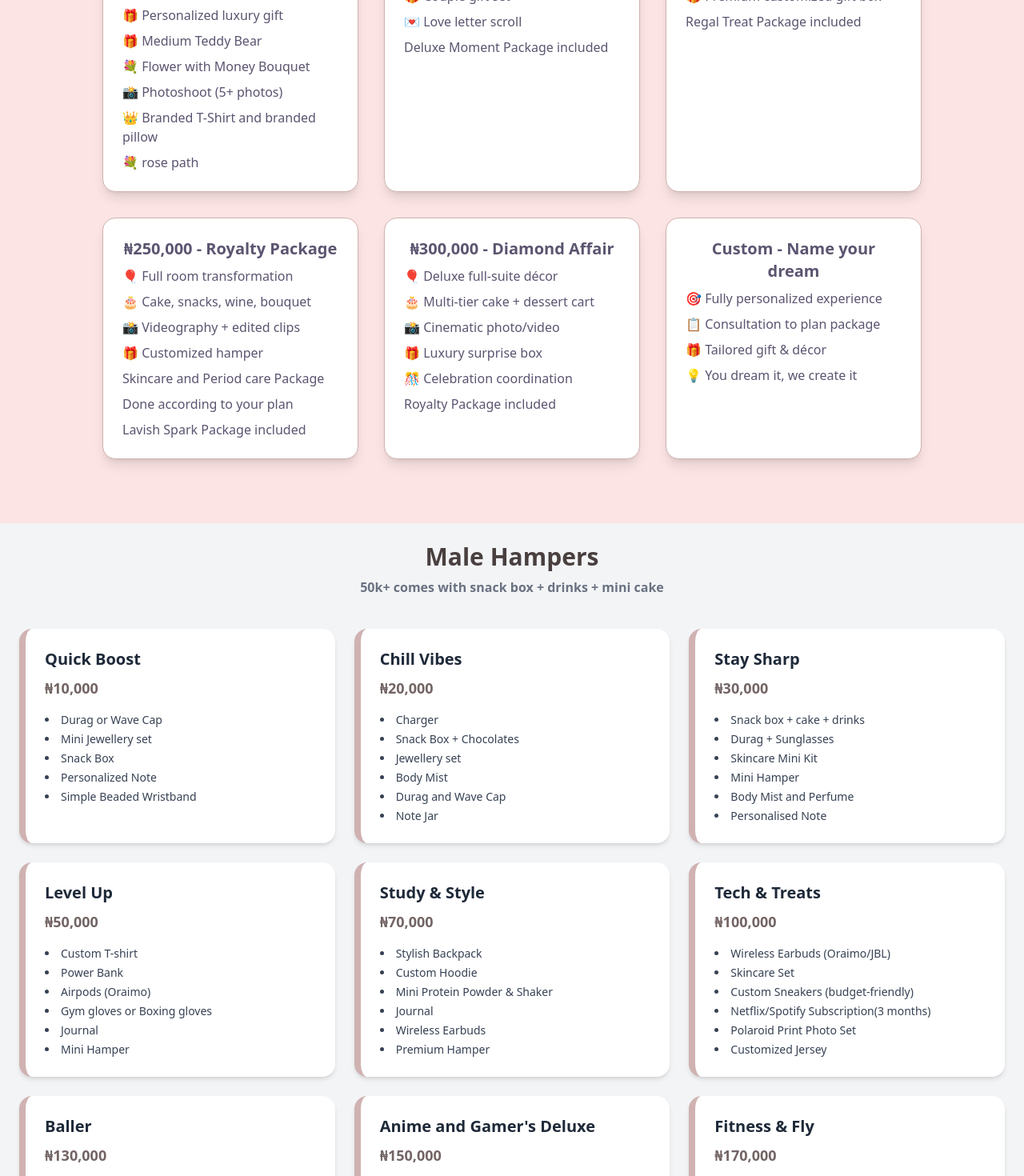
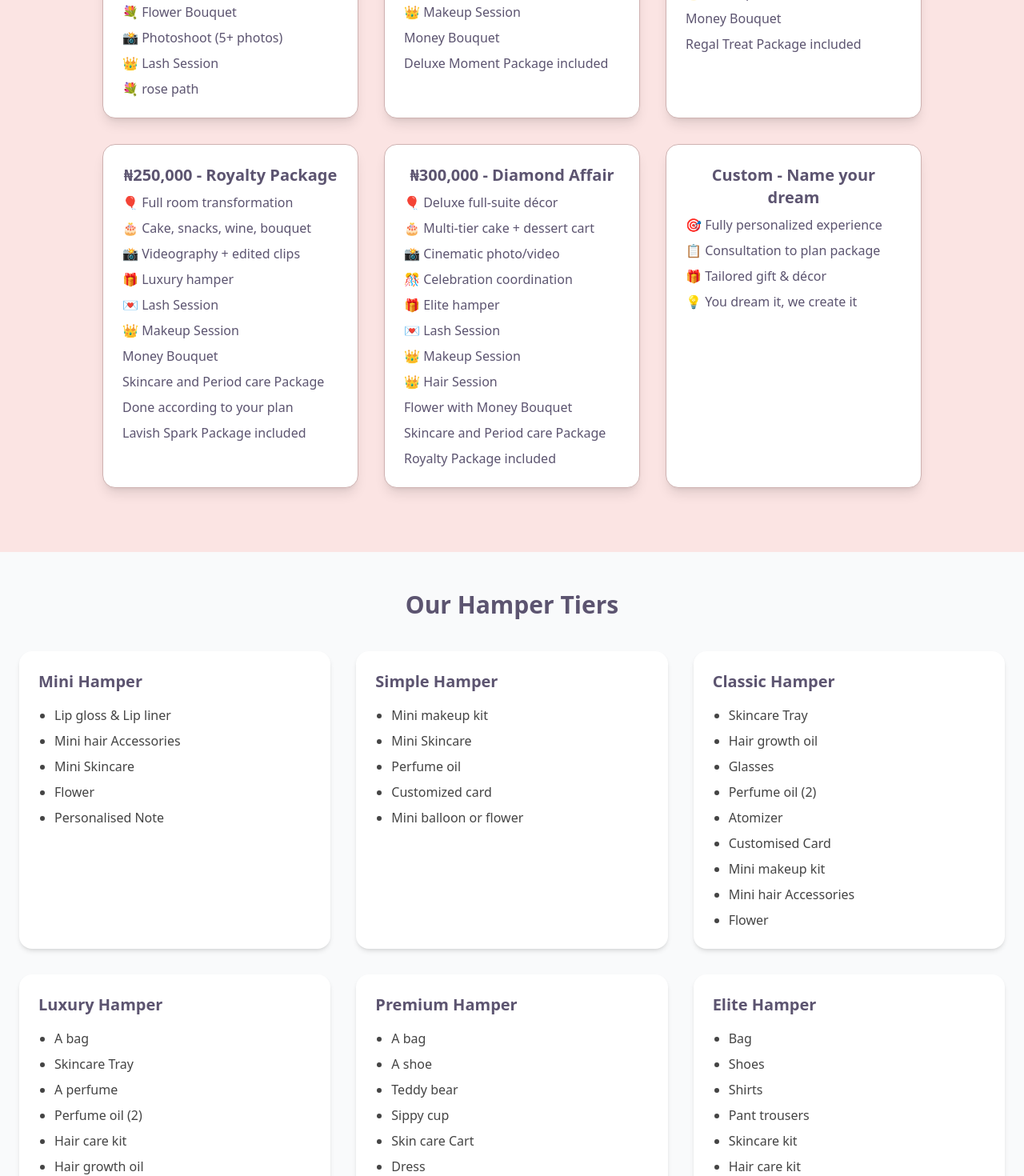
Before and after one commit to naomiogundipe/the_secret_senders, a React (Vite) app: page /services in a window 1280 px wide. Shown: the part 2080-3550 px from the top of the page at 80% size. Built offline with nearby package versions, Linux system fonts and the light colour scheme.

Commit message:
added hamper

```diff
--- a/src/Pages/Services.jsx
+++ b/src/Pages/Services.jsx
@@ -13,7 +13,7 @@ import {
 } from "lucide-react";
 import { Link } from "react-router-dom";
 import MaleHampers from "../components/MaleHampers";
-
+import Hamper from "../components/Hamper";
 const occasions = [
   {
     title: "Birthdays",
@@ -86,7 +86,10 @@ const Services = () => {
         </div>
         <p>
           We offer these and much more, fill the{" "}
-          <a href="https://tally.so/r/w2oQyg" className="underline text-[#d6b5ff]">
+          <a
+            href="https://tally.so/r/w2oQyg"
+            className="underline text-[#d6b5ff]"
+          >
             form
           </a>{" "}
           and find our more or{" "}
@@ -100,14 +103,19 @@ const Services = () => {
         <h2 className="text-3xl font-semibold text-[#5C5470] mb-2">
           Our Packages
         </h2>
-        <p className="mb-10 text-sm text-gray-400">All will be planned anonymously except stated otherwise</p>
+        <p className=" text-sm text-gray-400">
+          All will be planned anonymously except stated otherwise
+        </p>
+        <p className="mb-10 text-sm text-gray-700">
+          Check the hamper section below to know what will be included in the hamper
+        </p>
         <div className="grid md:grid-cols-2 lg:grid-cols-3 gap-8 max-w-5xl mx-auto">
           {[
             {
               price: "₦10,000 - Sweet & Simple",
               features: [
                 "🎈 Basic room décor",
-                "🎁 Mini gift hamper",
+                "🎁 Mini hamper",
                 "🎂 Mini cake loaf",
                 "📸 Photography (2 pictures)",
               ],
@@ -118,8 +126,8 @@ const Services = () => {
                 "🎈 Standard room décor",
                 "🎂 Small cake or snack box",
                 "📸 Photography (5 pictures)",
-                "🎁 Medium gift hamper",
-                "💐 Flower"
+                "🎁 Mini hamper",
+                "💐 Flower",
               ],
             },
             {
@@ -128,8 +136,8 @@ const Services = () => {
                 "🎈 Upgraded room décor",
                 "🎂 Medium cake and small chops",
                 "📸 Photography (10 pictures and 1 video)",
-                "🎁 Large Gift hamper",
-                "💐 Flower Bouquet"
+                "🎁 Simple hamper",
+                "💐 Flower ",
               ],
             },
             {
@@ -139,7 +147,7 @@ const Services = () => {
                 "🎂 Large cake and snack combo",
                 "📸 Professional photos(15 photos)",
                 "📸 Edited reaction vlog",
-                "🎁 Premium gift Hamper(personalised gift, skincare, period care)",
+                "🎁 Simple Hamper",
                 "💌 Handwritten message card",
               ],
             },
@@ -149,10 +157,10 @@ const Services = () => {
                 "🎈 Premium décor with theme",
                 "🎂 Large Cake + snack hamper + drinks",
                 "📸 Photoshoot (5+ photos)",
-                "🎁 Premium hamper + Branded T-Shirt/Branded Pillow",
+                "🎁 Classic Hamper",
                 "🎶 Full edited vlog",
                 "💐 Flower bouquet and rose path",
-                "🎁 Scrapbook gift"
+                "🎁 Scrapbook gift",
               ],
             },
             {
@@ -160,11 +168,9 @@ const Services = () => {
               features: [
                 "🎈 Themed décor + lights",
                 "🎂 Large cake & drink set & small chops",
-                "📸 Photo Album or Digital Album",
-                "🎁 Customized gift package",
-                "👑 Branded T-Shirt and branded pillow",
-                "💐 Money Bouquet and rose path",
-                "💐 Small Teddy Bear",
+                "📸 Digital Album",
+                "🎁 Classic Hamper",
+                "💐 Flower Bouquet",
                 "🎶 Full edited vlog",
                 "📸 Photoshoot (5+ photos)",
               ],
@@ -175,11 +181,11 @@ const Services = () => {
                 "🎈 Luxury themed décor",
                 "🎂 Premium cake/snack/wine combo",
                 "📸 Full digital + printed album",
-                "🎁 Personalized luxury gift",
-                "🎁 Medium Teddy Bear",
-                "💐 Flower with Money Bouquet",
+                "🎁 Luxury Hamper",
+                "🎁 Small Teddy Bear",
+                "💐 Flower  Bouquet",
                 "📸 Photoshoot (5+ photos)",
-                "👑 Branded T-Shirt and branded pillow",
+                "👑 Lash Session",
                 "💐 rose path",
               ],
             },
@@ -187,11 +193,13 @@ const Services = () => {
               price: "₦170,000 - Regal Treat",
               features: [
                 "🎈 Romantic luxury décor",
-                "🎂 Dessert tower + drinks",
+                "🎂 Dessert tower + drinks + food platter",
                 "📸 Photographer coverage",
-                "🎁 Couple gift set",
-                "💌 Love letter scroll",
-                " Deluxe Moment Package included"
+                "🎁 Premium Hamper",
+                "💌 Lash Session",
+                "👑 Makeup Session",
+                "Money Bouquet",
+                " Deluxe Moment Package included",
               ],
             },
             {
@@ -200,9 +208,11 @@ const Services = () => {
                 "🎈 Complete themed setup",
                 "🎂 Large custom cake",
                 "📸 Photoshoot + video coverage",
-                "🎁 Premium customized gift box",
-                "Regal Treat Package included"
-
+                "🎁 Premium Hamper",
+                "💌 Lash Session",
+                "👑 Makeup Session",
+                "Money Bouquet",
+                "Regal Treat Package included",
               ],
             },
             {
@@ -211,11 +221,13 @@ const Services = () => {
                 "🎈 Full room transformation",
                 "🎂 Cake, snacks, wine, bouquet",
                 "📸 Videography + edited clips",
-                "🎁 Customized hamper",
-                " Skincare and Period care Package",
+                "🎁 Luxury hamper",
+                "💌 Lash Session",
+                "👑 Makeup Session",
+                "Money Bouquet",
+                "Skincare and Period care Package",
                 "Done according to your plan",
-                "Lavish Spark Package included"
-
+                "Lavish Spark Package included",
               ],
             },
             {
@@ -224,9 +236,14 @@ const Services = () => {
                 "🎈 Deluxe full-suite décor",
                 "🎂 Multi-tier cake + dessert cart",
                 "📸 Cinematic photo/video",
-                "🎁 Luxury surprise box",
                 "🎊 Celebration coordination",
-                "Royalty Package included"
+                "🎁 Elite hamper",
+                "💌 Lash Session",
+                "👑 Makeup Session",
+                "👑 Hair Session",
+                "Flower with Money Bouquet",
+                "Skincare and Period care Package",
+                "Royalty Package included",
               ],
             },
             {
@@ -256,7 +273,8 @@ const Services = () => {
           ))}
         </div>
       </section>
-     <MaleHampers/>
+      <Hamper />
+      <MaleHampers />
     </>
   );
 };
--- /dev/null
+++ b/src/components/Hamper.jsx
@@ -0,0 +1,130 @@
+import React from "react";
+
+const Hamper = () => {
+  const hampers = [
+    {
+      name: "Mini Hamper",
+      items: [
+        "Lip gloss & Lip liner",
+        "Mini hair Accessories",
+        "Mini Skincare",
+        "Flower",
+        "Personalised Note",
+      ],
+    },
+    {
+      name: "Simple Hamper",
+      items: [
+        "Mini makeup kit",
+        "Mini Skincare",
+        "Perfume oil",
+        "Customized card",
+        "Mini balloon or flower",
+      ],
+    },
+    {
+      name: "Classic Hamper",
+      items: [
+        "Skincare Tray",
+        "Hair growth oil",
+        "Glasses",
+        "Perfume oil (2)",
+        "Atomizer",
+        "Customised Card",
+        "Mini makeup kit",
+        "Mini hair Accessories",
+        "Flower",
+      ],
+    },
+    {
+      name: "Luxury Hamper",
+      items: [
+        "A bag",
+        "Skincare Tray",
+        "A perfume",
+        "Perfume oil (2)",
+        "Hair care kit",
+        "Hair growth oil",
+        "Flower bouquet",
+        "Mini hair accessories",
+        "Hand Mirror",
+        "Sippy cup",
+        "Branded T-Shirt",
+      ],
+    },
+    {
+      name: "Premium Hamper",
+      items: [
+        "A bag",
+        "A shoe",
+        "Teddy bear",
+        "Sippy cup",
+        "Skin care Cart",
+        "Dress",
+        "Jewellery kit",
+        "Glasses",
+        "Lip care kit",
+        "Money Bouquet",
+        "Perfume",
+        "Perfume oil",
+        "Shirts",
+      ],
+    },
+    {
+      name: "Elite Hamper",
+      items: [
+        "Bag",
+        "Shoes",
+        "Shirts",
+        "Pant trousers",
+        "Skincare kit",
+        "Hair care kit",
+        "Glasses",
+        "Hair Accessories",
+        "Money Bouquet",
+        "Teddy Bear",
+        "Lip care kit",
+        "5 sesnses gift",
+        "Jewellery kit",
+        "Clothes",
+        "Sippy cup",
+        "Hand Mirror",
+        "Earbuds",
+      ],
+    },
+    {
+      name: "Surprise Theme Hamper",
+      items: [
+        "Fully customized package based on recipient's theme",
+        "Mix of sweets, fashion, gadgets, letters, and decor",
+      ],
+    },
+  ];
+
+  return (
+    <section className="py-12 px-6 bg-gray-50">
+      <h2 className="text-3xl font-bold text-center text-[#5C5470] mb-10">
+        Our Hamper Tiers
+      </h2>
+      <div className="grid md:grid-cols-2 lg:grid-cols-3 gap-8">
+        {hampers.map((hamper, index) => (
+          <div
+            key={index}
+            className="bg-white p-6 rounded-2xl shadow-md hover:shadow-xl transition-all duration-300"
+          >
+            <h3 className="text-xl font-semibold mb-4 text-[#5C5470]">
+              {hamper.name}
+            </h3>
+            <ul className="list-disc pl-5 space-y-2 text-[#444]">
+              {hamper.items.map((item, idx) => (
+                <li key={idx}>{item}</li>
+              ))}
+            </ul>
+          </div>
+        ))}
+      </div>
+    </section>
+  );
+};
+
+export default Hamper;
--- a/src/components/MaleHampers.jsx
+++ b/src/components/MaleHampers.jsx
@@ -132,7 +132,7 @@ const tiers = [
   },
   {
     price: "₦250,000",
-    name: "Big Baller",
+    name: "Odogwu",
     items: [
       "Branded Sneakers (Nike/Adidas)",
       "Portable Bluetooth Speaker",
```
